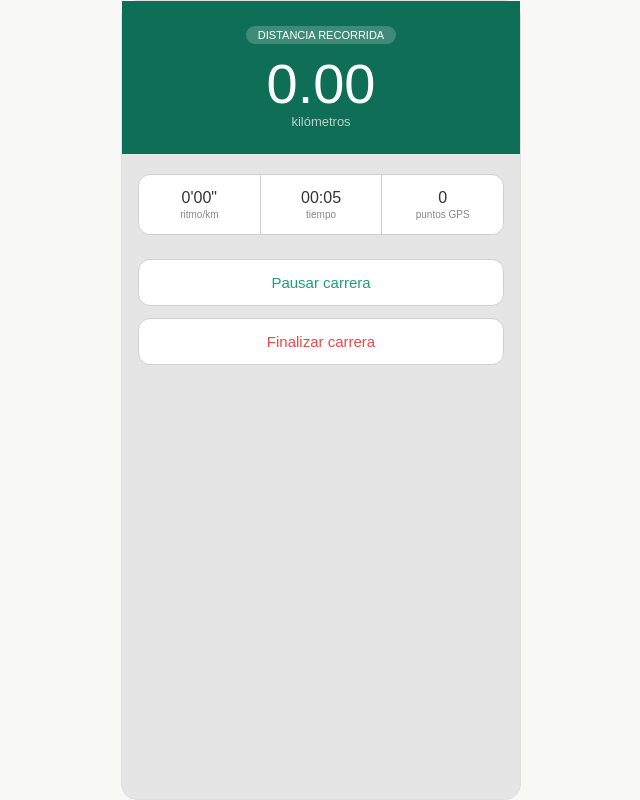
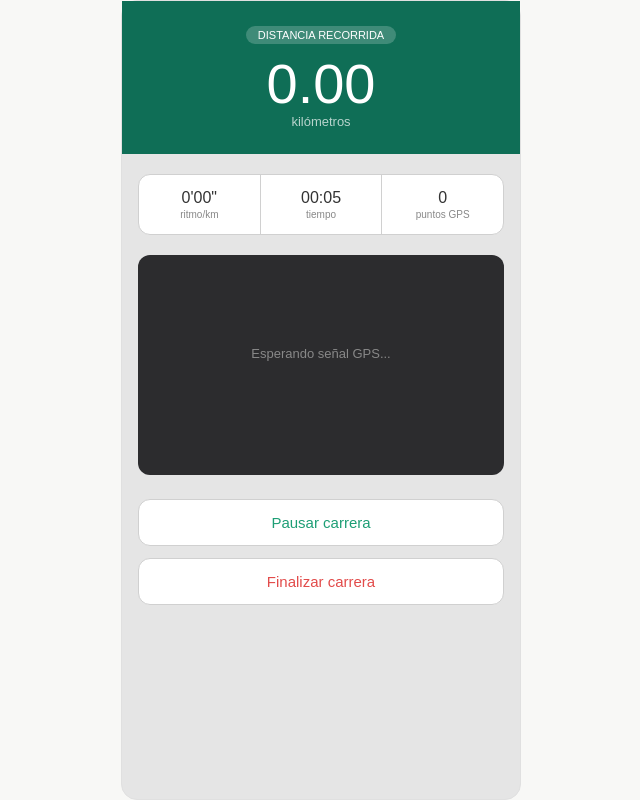
Before and after one commit to Sergiofer1994/Zancada, a React (Vite) app: page /run in a window 1280 px wide. Shown: the whole page, without its empty margins (319-959 px from the left). Built offline with nearby package versions, Linux system fonts and the light colour scheme; no server answers.

Commit message:
feat: add real-time route map with Leaflet

```diff
--- a/index.html
+++ b/index.html
@@ -4,6 +4,10 @@
     <meta charset="UTF-8" />
     <link rel="icon" type="image/svg+xml" href="/favicon.svg" />
     <meta name="viewport" content="width=device-width, initial-scale=1.0" />
+    <link
+      rel="stylesheet"
+      href="https://unpkg.com/leaflet@1.9.4/dist/leaflet.css"
+    />
     <title>Zancada</title>
   </head>
   <body>
--- a/package.json
+++ b/package.json
@@ -10,8 +10,10 @@
     "preview": "vite preview"
   },
   "dependencies": {
+    "leaflet": "^1.9.4",
     "react": "^19.2.4",
     "react-dom": "^19.2.4",
+    "react-leaflet": "^5.0.0",
     "react-router-dom": "^7.16.0"
   },
   "devDependencies": {
--- /dev/null
+++ b/src/pages/RouteMap/RouteMap.css
@@ -0,0 +1,26 @@
+.map-wrapper {
+  margin-top: 20px;
+  border-radius: 12px;
+  overflow: hidden;
+  height: 220px;
+}
+
+.route-map {
+  height: 100%;
+  width: 100%;
+}
+
+.map-placeholder {
+  margin-top: 20px;
+  border-radius: 12px;
+  height: 220px;
+  background: #2c2c2e;
+  display: flex;
+  align-items: center;
+  justify-content: center;
+}
+
+.map-placeholder p {
+  color: #888;
+  font-size: 13px;
+}
--- /dev/null
+++ b/src/pages/RouteMap/RouteMap.jsx
@@ -0,0 +1,51 @@
+import { MapContainer, TileLayer, Polyline, CircleMarker } from 'react-leaflet'
+import './RouteMap.css'
+
+function RouteMap({ positions }) {
+  if (positions.length === 0) {
+    return (
+      <div className="map-placeholder">
+        <p>Esperando señal GPS...</p>
+      </div>
+    )
+  }
+
+  const routePoints = positions.map((point) => [
+    point.latitude,
+    point.longitude,
+  ])
+
+  const currentPosition = routePoints[routePoints.length - 1]
+
+  return (
+    <div className="map-wrapper" aria-label="Mapa con tu ruta en tiempo real">
+      <MapContainer
+        center={currentPosition}
+        zoom={16}
+        scrollWheelZoom={false}
+        className="route-map"
+      >
+        <TileLayer
+          attribution='&copy; <a href="https://www.openstreetmap.org/copyright">OpenStreetMap</a>'
+          url="https://{s}.tile.openstreetmap.org/{z}/{x}/{y}.png"
+        />
+        <Polyline
+          positions={routePoints}
+          pathOptions={{ color: '#1D9E75', weight: 5 }}
+        />
+        <CircleMarker
+          center={currentPosition}
+          radius={8}
+          pathOptions={{
+            color: '#ffffff',
+            fillColor: '#1D9E75',
+            fillOpacity: 1,
+            weight: 3,
+          }}
+        />
+      </MapContainer>
+    </div>
+  )
+}
+
+export default RouteMap
--- a/src/pages/Run/Run.jsx
+++ b/src/pages/Run/Run.jsx
@@ -1,5 +1,6 @@
 import { useState, useEffect } from 'react'
 import { useNavigate } from 'react-router-dom'
+import RouteMap from '../RouteMap/RouteMap.jsx'
 import './Run.css'
 
 function Run() {
@@ -129,6 +130,8 @@ function Run() {
         </div>
       </section>
 
+      <RouteMap positions={positions} />
+
       {gpsError && (
         <p className="gps-error" role="alert">{gpsError}</p>
       )}
```
Also changed, not shown: 1 other file (tests, documents, lock files or other folders).
